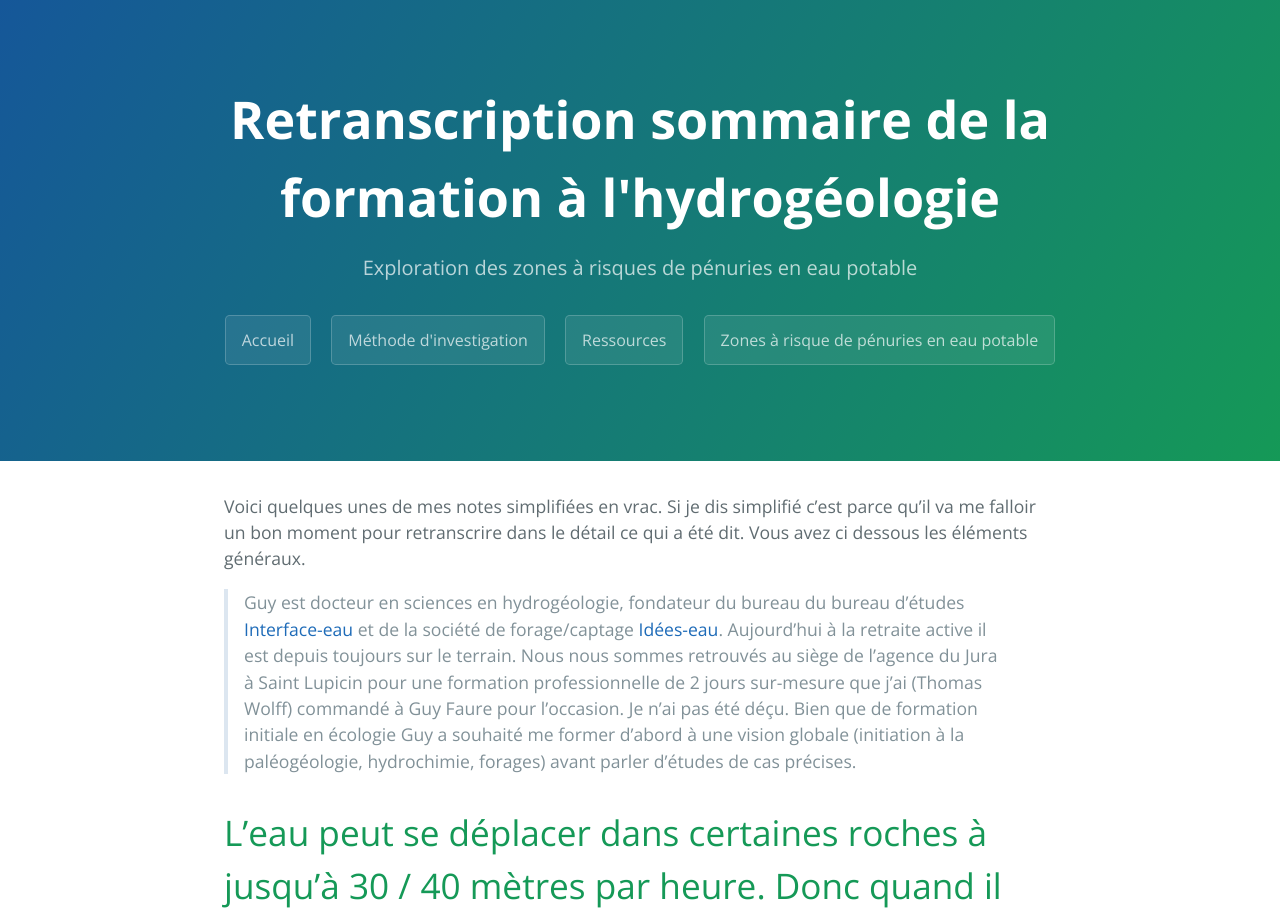
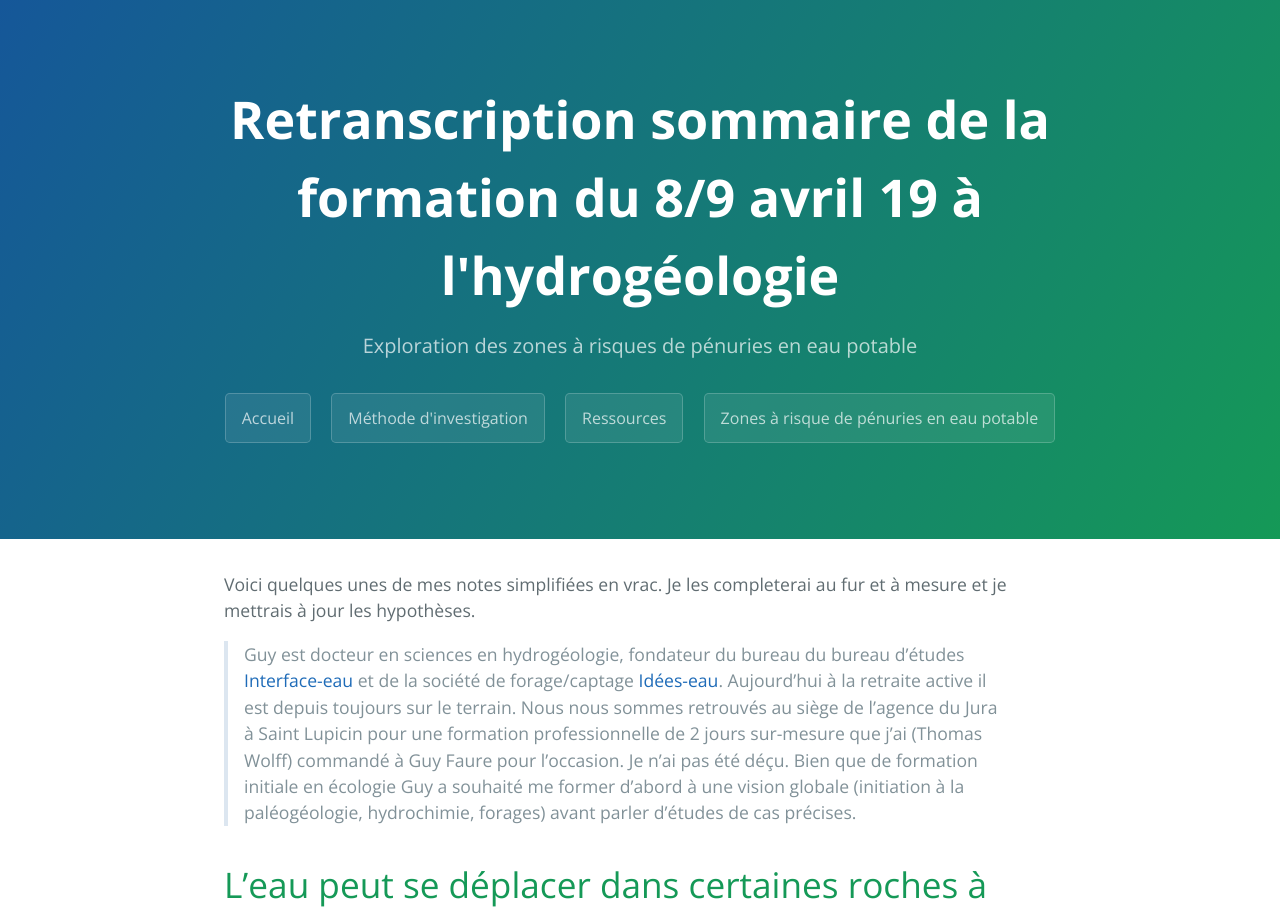
Before and after one commit to secheresses/Ancien-site, a Jekyll site: the page built from pages/explorations-eau/hydrogeologie-avril-2019.md, in a window 1280 px wide and 1400 px high. Shown: the top 922 px of the window. Built offline with Jekyll 4.4.1, drawn with Linux system fonts in a browser that asks for light colours; some of the changed text lies outside the part shown.

Commit message:
corrections 1

```diff
--- a/pages/explorations-eau/hydrogeologie-avril-2019.md
+++ b/pages/explorations-eau/hydrogeologie-avril-2019.md
@@ -1,16 +1,16 @@
 ---
 layout: default
-title: Retranscription sommaire de la formation à l'hydrogéologie
+title: Retranscription sommaire de la formation du 8/9 avril 19 à l'hydrogéologie
 description: Exploration des zones à risques de pénuries en eau potable
 permalink: /hydrogeologie-penuries-explorations
 ---
 
-Voici quelques unes de mes notes simplifiées en vrac. Si je dis simplifié c'est parce qu'il va me falloir un bon moment pour retranscrire dans le détail ce qui a été dit. Vous avez ci dessous les éléments généraux.
+Voici quelques unes de mes notes simplifiées en vrac. Je les completerai au fur et à mesure et je mettrais à jour les hypothèses.
 
 > Guy est docteur en sciences en hydrogéologie, fondateur du bureau du bureau d'études [Interface-eau](https://interface-eau.com/fr/) et de la société de forage/captage [Idées-eau](https://interface-eau.com/fr/). Aujourd'hui à la retraite active il est depuis toujours sur le terrain. Nous nous sommes retrouvés au siège de l'agence du Jura à Saint Lupicin pour une formation professionnelle de 2 jours sur-mesure que j'ai (Thomas Wolff) commandé à Guy Faure pour l'occasion. Je n'ai pas été déçu. Bien que de formation initiale en écologie Guy a souhaité me former d'abord à une vision globale (initiation à la paléogéologie, hydrochimie, forages) avant parler d'études de cas précises.
 
 
-L'eau peut se déplacer dans certaines roches à jusqu'à 30 / 40 mètres par heure. Donc quand il pleut ... ça reppart.
+L'eau peut se déplacer dans certaines roches à jusqu'à 30 / 40 mètres par heure. Donc quand il pleut ... ça reppart. Ça peut être des zones potentielles à risque de pénuries en eau.
 ===
 
 Dans les roches calcaires ayant un fort taux de [karst](https://fr.wikipedia.org/wiki/Karst) - autrement dit des calcaires plutôt compacts - l'eau peut se déplacer jusqu'à 30 ou 40 mètres par heure.
```
Also changed, not shown: other parts of pages/explorations-eau/hydrogeologie-avril-2019.md (+1 -1 lines).
